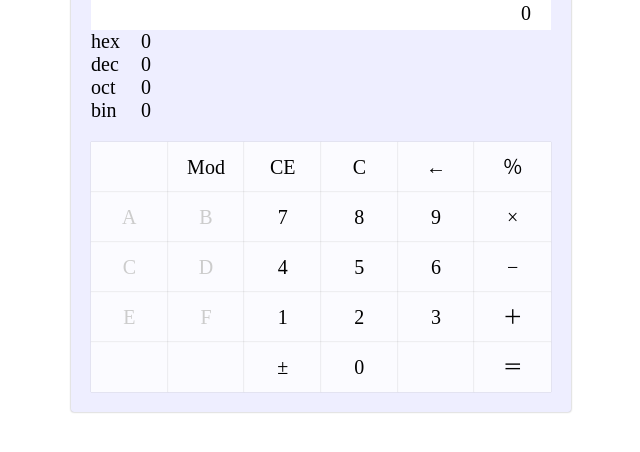
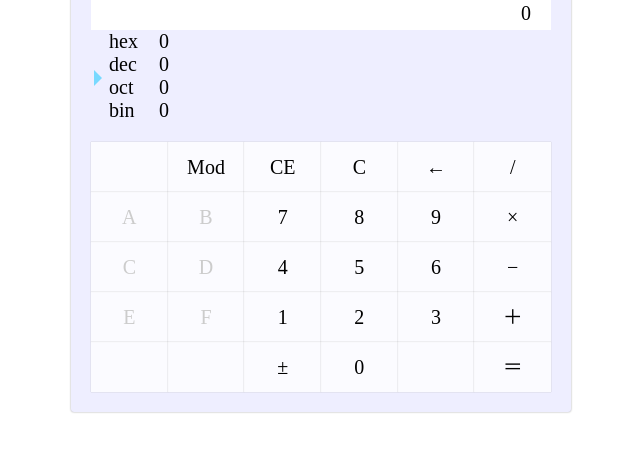
Before and after one commit to kevinptt0323/softdev-hw1, a plain HTML site: page index.html in a window 1280 px wide. Shown: the part 120-572 px from the top of the page, without its empty margins (319-959 px from the left). Drawn offline with nearby package versions, Linux system fonts and the light colour scheme.

Commit message:
switch base

```diff
--- a/index.html
+++ b/index.html
@@ -16,10 +16,10 @@
 		<div class="display">
 			<div class="value">0</div>
 			<div class="bases">
-				<div class="base hex">0</div>
-				<div class="base dec">0</div>
-				<div class="base oct">0</div>
-				<div class="base bin">0</div>
+				<div class="base hex" data-content="16">0</div>
+				<div class="base dec" data-content="10">0</div>
+				<div class="base oct" data-content="8">0</div>
+				<div class="base bin" data-content="2">0</div>
 			</div>
 		</div>
 		<div class="buttons">
@@ -29,7 +29,7 @@
 				<div class="button" data-content="ce">CE</div>
 				<div class="button" data-content="c">C</div>
 				<div class="button" data-content="bs">←</div>
-				<div class="button" data-content="oper-percent">％</div>
+				<div class="button" data-content="oper-div">/</div>
 			</div>
 			<div class="row">
 				<div class="button hex" data-content="val-a">A</div>
--- a/main.js
+++ b/main.js
@@ -38,8 +38,19 @@ $(() => {
         };
         render(props);
       })
-      .catch(err => {
-        console.log(err);
-      });
+      .catch(err => console.log(err));
+  });
+  $('.base').on('click', function(e) {
+    let content = $(this).data('content');
+    calc.base = content|0;
+    calc.exec('')
+      .then(res => {
+        let props = {
+          base: calc.base,
+          value: res,
+        };
+        render(props);
+      })
+      .catch(err => console.log(err));
   });
 });
--- a/style.css
+++ b/style.css
@@ -1,4 +1,5 @@
 body { margin: 0; padding: 0; top: 0; left: 0; }
+
 .calc {
 	position: relative;
 	box-sizing: border-box;
@@ -25,9 +26,14 @@ body { margin: 0; padding: 0; top: 0; left: 0; }
 	padding: 5px 20px;
 }
 
+.display .bases {
+	word-break: break-all;
+}
+
 .display .base:before {
 	display: inline-block;
 	width: 50px;
+	cursor: pointer;
 }
 .display .base.hex:before { content: 'hex'; }
 .display .base.dec:before { content: 'dec'; }
@@ -53,6 +59,11 @@ body { margin: 0; padding: 0; top: 0; left: 0; }
 	transition: box-shadow .2s, transform .2s, background .2s;
 	background: rgba(255, 255, 255, 0.8);
 	cursor: pointer;
+	-webkit-touch-callout:none;
+	-webkit-user-select:none;
+	-moz-user-select:none;
+	-ms-user-select:none;
+	user-select:none;
 }
 
 .disabled.button {
@@ -69,3 +80,27 @@ body { margin: 0; padding: 0; top: 0; left: 0; }
 .button:not(.disabled):active {
 	box-shadow: 0 0 5px #999 inset;
 }
+
+.calc .bases {
+	position: relative;
+	margin-left: 18px;
+}
+
+.calc .bases:before {
+	content: '';
+	position: absolute;
+	display: block;
+	left: -15px;
+	width: 16px;
+	height: 16px;
+	box-sizing: border-box;
+	border-left: 8px solid #78d9ff;
+	border-top: 8px solid transparent;
+	border-bottom: 8px solid transparent;
+	transition: top .3s;
+}
+
+.calc.hex .bases:before { top: 9px; }
+.calc.dec .bases:before { top: 40px; }
+.calc.oct .bases:before { top: 71px; }
+.calc.bin .bases:before { top: 102px; }
```
